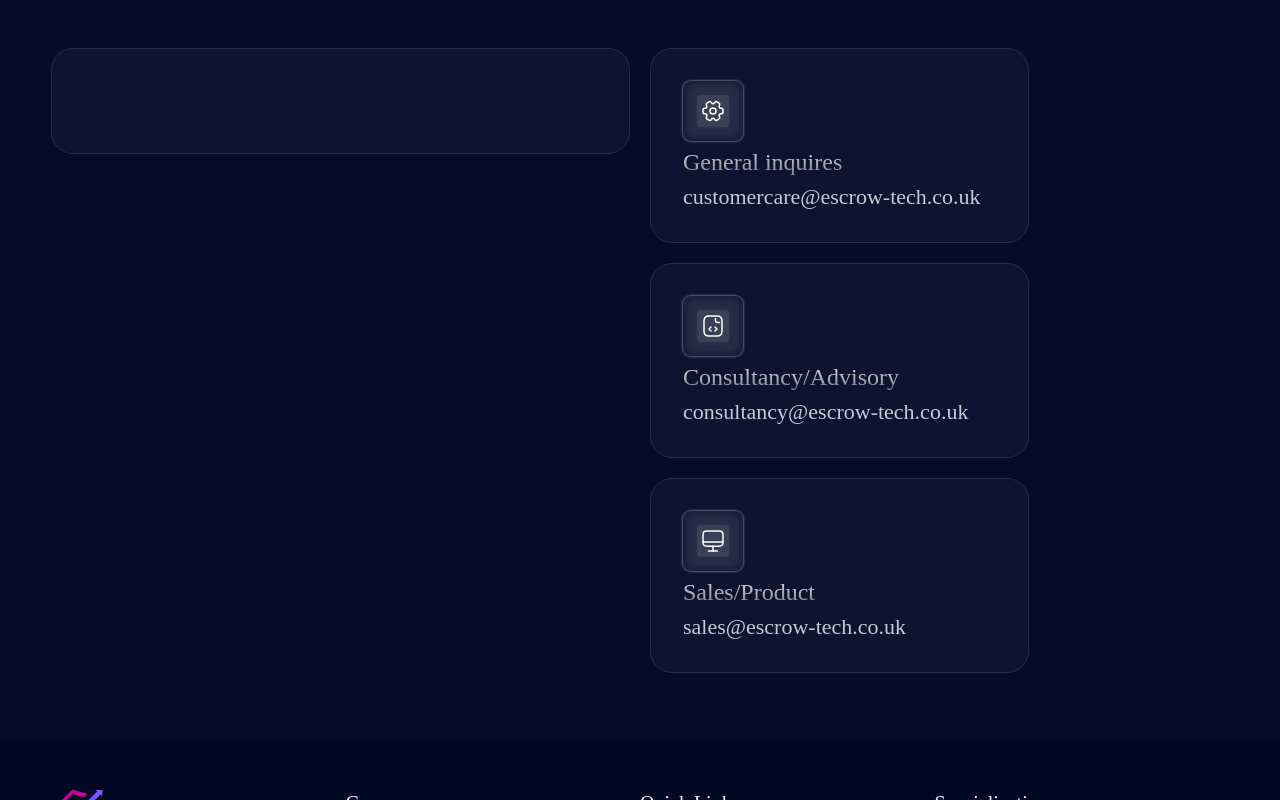
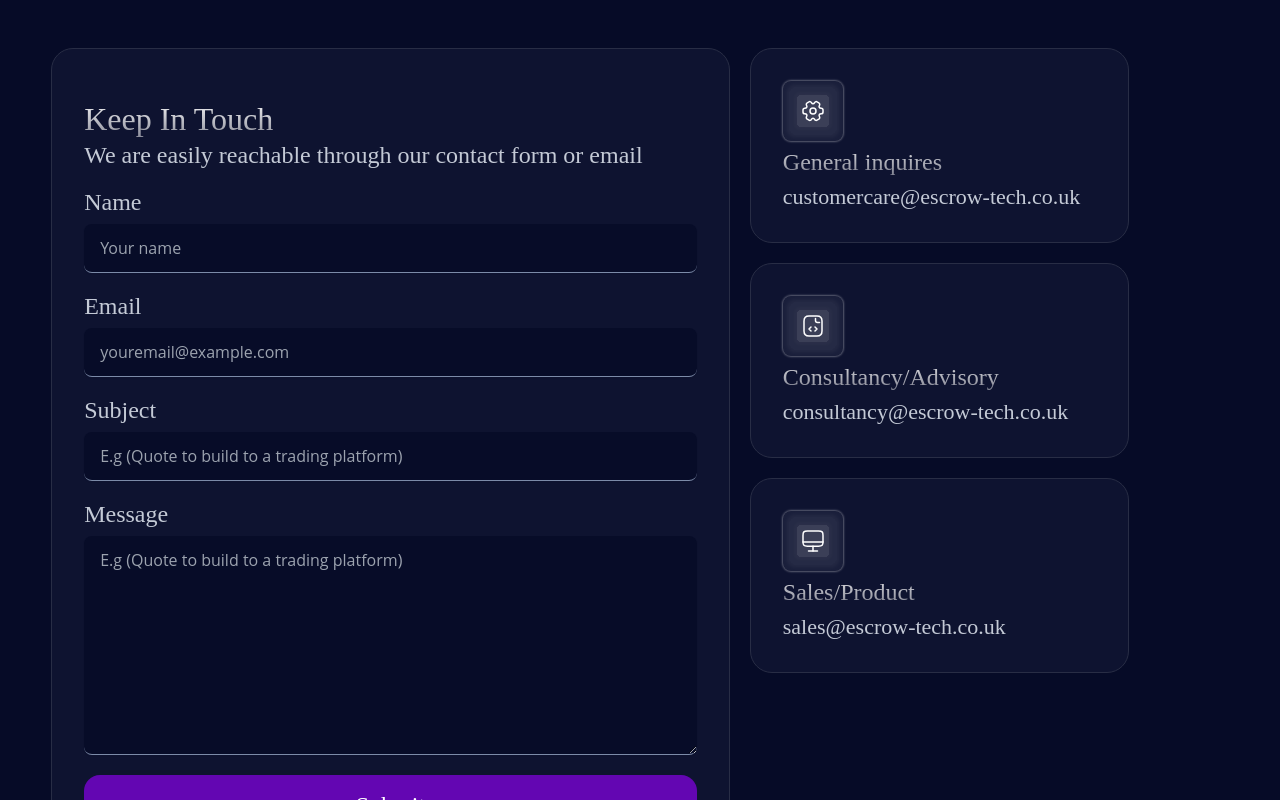
Before and after one commit to Oaks-Intelligence-GidiaOaks/escrow, a React (Vite) app: page /contact in a window 1280 px wide. Shown: the top 800 px of the page. Built offline with nearby package versions, Linux system fonts and the light colour scheme.

Commit message:
contact update

```diff
--- a/src/index.css
+++ b/src/index.css
@@ -159,3 +159,69 @@ button:focus-visible {
   font-weight: 400;
   line-height: normal;
 }
+.card-form-head {
+  font-family: Satoshi;
+  font-size: 32px;
+  font-style: normal;
+  font-weight: 500;
+  line-height: normal;
+  background: linear-gradient(180deg, #f6f6f7 0%, #7e808f 100%);
+  background-clip: text;
+  -webkit-background-clip: text;
+  -webkit-text-fill-color: transparent;
+}
+.card-form-title {
+  color: #c4cad6;
+  font-family: Satoshi;
+  font-size: 24px;
+  font-style: normal;
+  font-weight: 400;
+  line-height: normal;
+}
+.contact-form-label {
+  color: #c4cad6;
+  font-family: Satoshi;
+  font-size: 24px;
+  font-style: normal;
+  font-weight: 400;
+  line-height: normal;
+}
+.contact-form-input {
+  padding: 12px 16px;
+  align-items: center;
+  border-radius: 8px;
+  border-bottom: 1px solid #7c8ba8;
+  background: #070c28;
+  box-shadow: 0px 1px 2px 0px rgba(16, 24, 40, 0.05);
+  color: #c4cad6;
+  font-family: Open Sans;
+  font-size: 16px;
+  font-style: normal;
+  font-weight: 400;
+  line-height: 24px;
+}
+.contact-form-textarea {
+  height: 219px;
+  padding: 12px 16px;
+  border-radius: 8px;
+  border-bottom: 1px solid #7c8ba8;
+  background: #070c28;
+  box-shadow: 0px 1px 2px 0px rgba(16, 24, 40, 0.05);
+  color: #c4cad6;
+  font-family: Open Sans;
+  font-size: 16px;
+  font-style: normal;
+  font-weight: 400;
+  line-height: 24px;
+}
+.contact-form-submit-btn {
+  padding: 16px 32px;
+  border-radius: 16px;
+  background: #6306b2;
+  color: #fff;
+  font-family: Satoshi;
+  font-size: 24px;
+  font-style: normal;
+  font-weight: 500;
+  line-height: normal;
+}
--- a/src/page/ContacPage.jsx
+++ b/src/page/ContacPage.jsx
@@ -8,10 +8,73 @@ const ContacPage = () => {
       <section className="contact-form-section">
         <Container>
           <div className="grid grid-flow-row md:grid-flow-col grid-cols-1 md:grid-cols-12 justify-center pt-10 pb-10 gap-y-4 gap-x-5">
-            <div className="py-2 col-span-12 md:col-span-6">
-              <div className="form-box"></div>
+            <div className="py-2 col-span-12 md:col-span-6 lg:col-span-7">
+              <div className="form-box">
+                <p className="card-form-head pb-1">Keep In Touch</p>
+                <p className="card-form-title mb-5">
+                  We are easily reachable through our contact form or email
+                </p>
+                <div className="contact-form-inputs mb-5">
+                  <label
+                    htmlFor="Name"
+                    className="contact-form-label block mb-2"
+                  >
+                    Name
+                  </label>
+                  <input
+                    type="text"
+                    className="contact-form-input block w-full"
+                    placeholder="Your name"
+                  />
+                </div>
+                <div className="contact-form-inputs mb-5">
+                  <label
+                    htmlFor="Name"
+                    className="contact-form-label block mb-2"
+                  >
+                    Email
+                  </label>
+                  <input
+                    type="email"
+                    className="contact-form-input block w-full"
+                    placeholder="youremail@example.com"
+                  />
+                </div>
+                <div className="contact-form-inputs mb-5">
+                  <label
+                    htmlFor="Subject"
+                    className="contact-form-label block mb-2"
+                  >
+                    Subject
+                  </label>
+                  <input
+                    type="text"
+                    className="contact-form-input block w-full"
+                    placeholder="E.g (Quote to build to a trading platform)"
+                  />
+                </div>
+                <div className="contact-form-inputs mb-5">
+                  <label
+                    htmlFor="Subject"
+                    className="contact-form-label block mb-2"
+                  >
+                    Message
+                  </label>
+                  <textarea
+                    type="text"
+                    className="contact-form-textarea block w-full"
+                    placeholder="E.g (Quote to build to a trading platform)"
+                  ></textarea>
+                </div>
+
+                <div className="contact-form-inputs mb-4">
+                  <button className="contact-form-submit-btn w-full">
+                    Submit
+                  </button>
+                </div>
+              </div>
             </div>
-            <div className="py-2 col-span-12 md:col-span-4">
+            <div className="py-2 col-span-12 md:col-span-3 lg:col-span-4">
               <div className="card-contact mb-5">
                 <img
                   src={cardIcon1}
```
